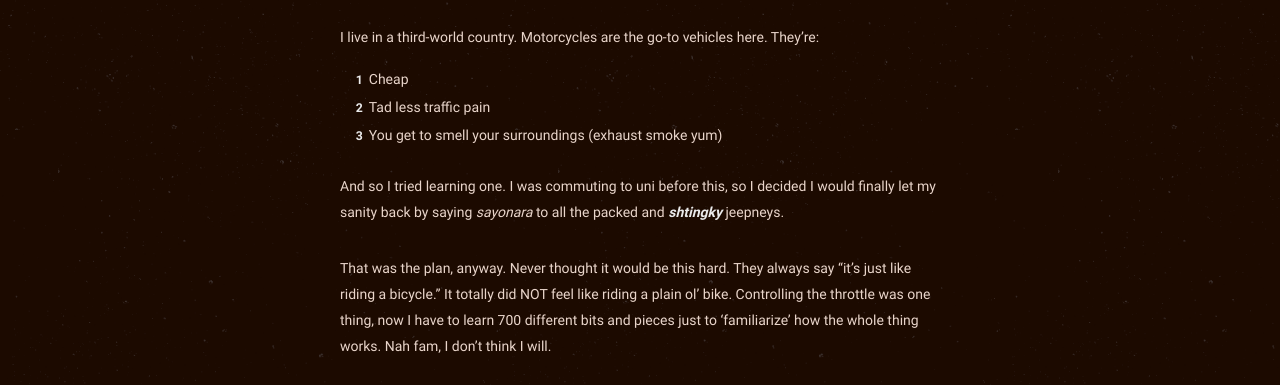
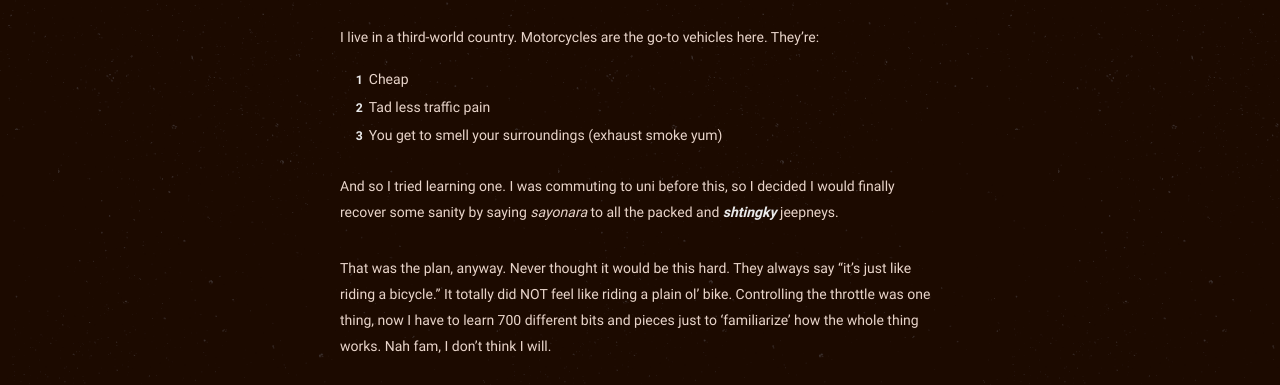
Before and after one commit to philippines69/carlcastroarchives, a Jekyll site: the page built from _posts/2022-07-24-i-tried-motorcycling-not-fun.md, in a window 1280 px wide. Shown: the part 812-1197 px from the top of the page. Built offline with Jekyll 4.4.1, drawn with Linux system fonts in a browser that asks for light colours.

Commit message:
Update from Forestry.io philippines69 updated _posts/2022-07-24-i-tried-motorcycling-not-fun.md

```diff
--- a/_posts/2022-07-24-i-tried-motorcycling-not-fun.md
+++ b/_posts/2022-07-24-i-tried-motorcycling-not-fun.md
@@ -17,7 +17,7 @@
 2. Tad less traffic pain
 3. You get to smell your surroundings (exhaust smoke yum)
 
-And so I tried learning one. I was commuting to uni before this, so I decided I would finally let my sanity back by saying _sayonara_ to all the packed and **_shtingky_** jeepneys.
+And so I tried learning one. I was commuting to uni before this, so I decided I would finally recover some sanity by saying _sayonara_ to all the packed and **_shtingky_** jeepneys.
 
 That was the plan, anyway. Never thought it would be this hard. They always say "it's just like riding a bicycle." It totally did NOT feel like riding a plain ol' bike. Controlling the throttle was one thing, now I have to learn 700 different bits and pieces just to 'familiarize' how the whole thing works. Nah fam, I don't think I will.
 
```
